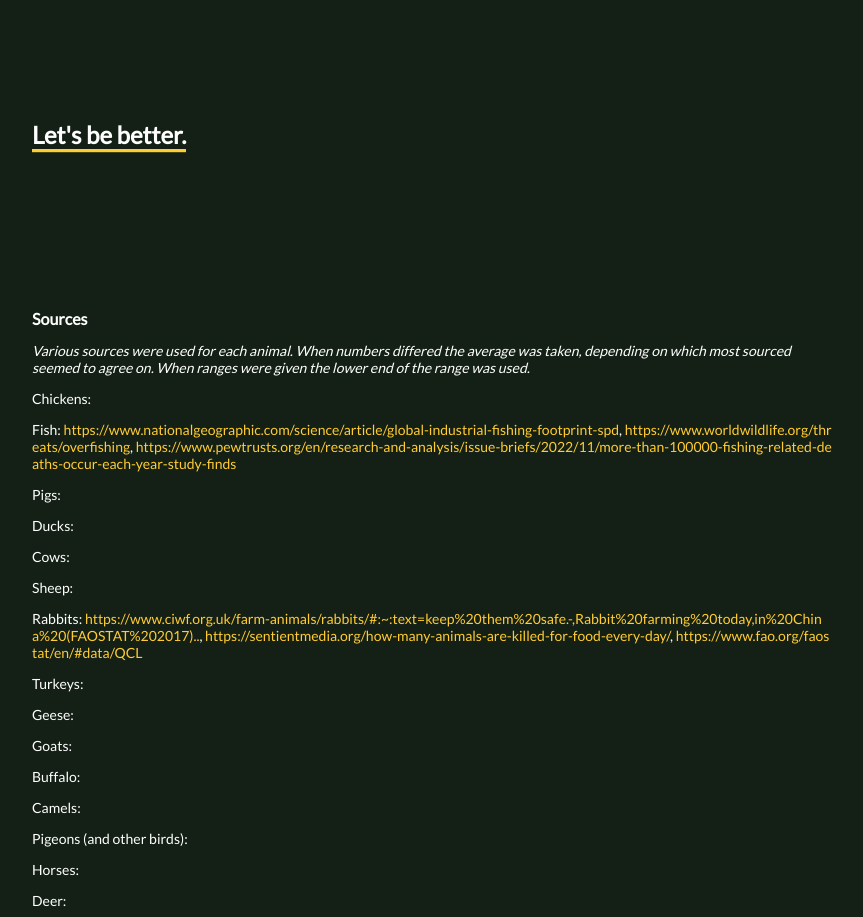
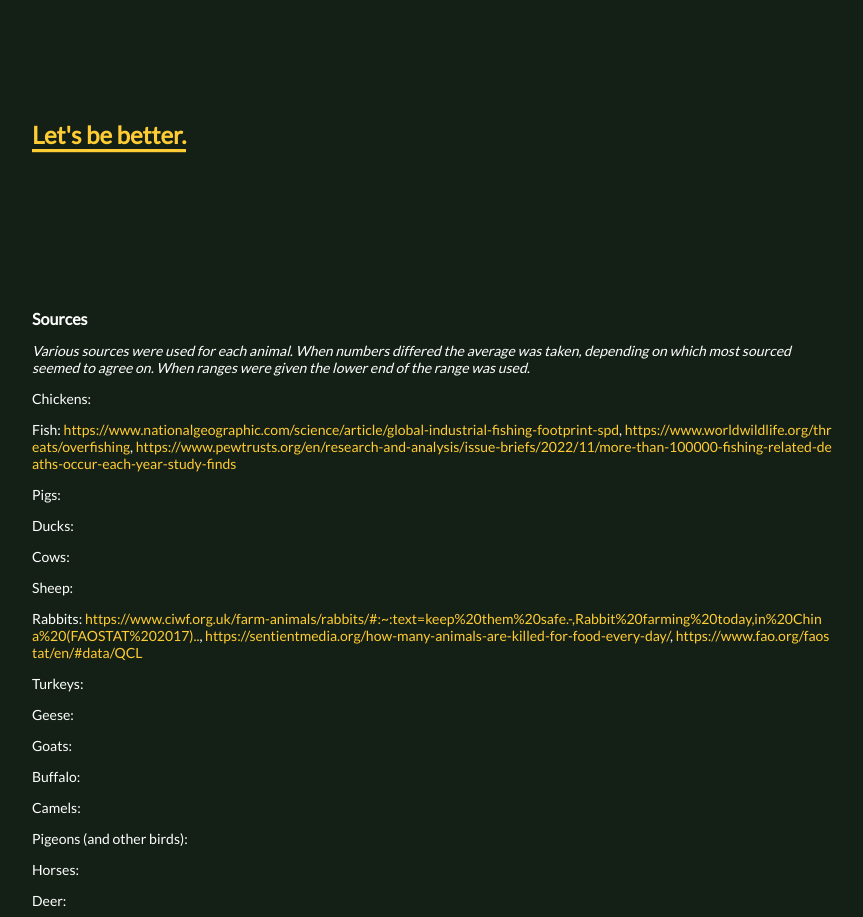
Before and after one commit to Mitcheljager/animalspersecond, a SvelteKit app: page / in a window 1280 px wide. Shown: the part 2420-3337 px from the top of the page, without its empty margins (208-1071 px from the left). Built offline with nearby package versions, Linux system fonts and the light colour scheme.

Commit message:
fix: Incorrect color for statement

```diff
--- a/src/routes/+page.svelte
+++ b/src/routes/+page.svelte
@@ -64,5 +64,6 @@
 		display: inline-block;
 		margin: $layout-offset 0 0;
 		box-shadow: 0 0.2rem $yellow;
+		color: $yellow;
 	}
 </style>
```
